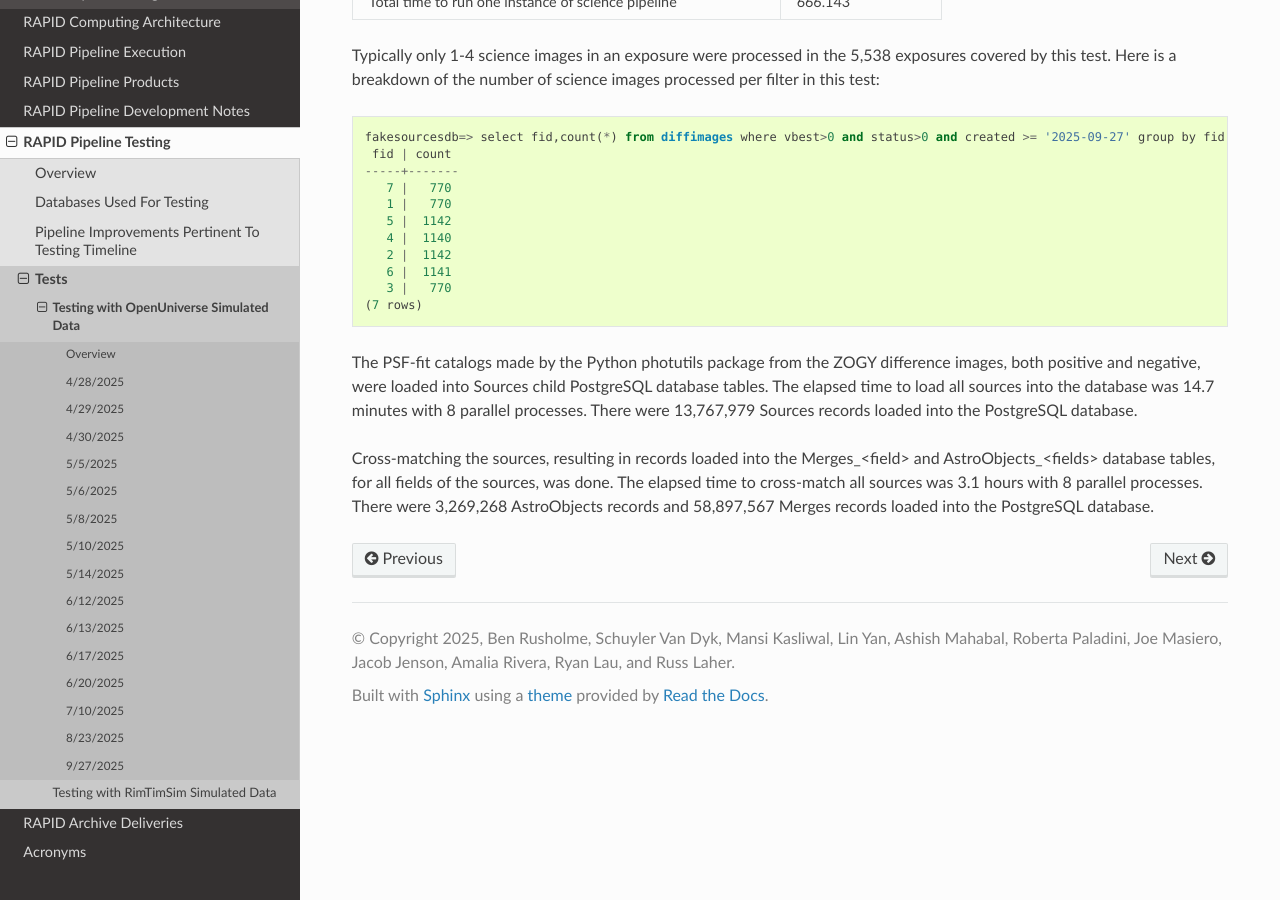
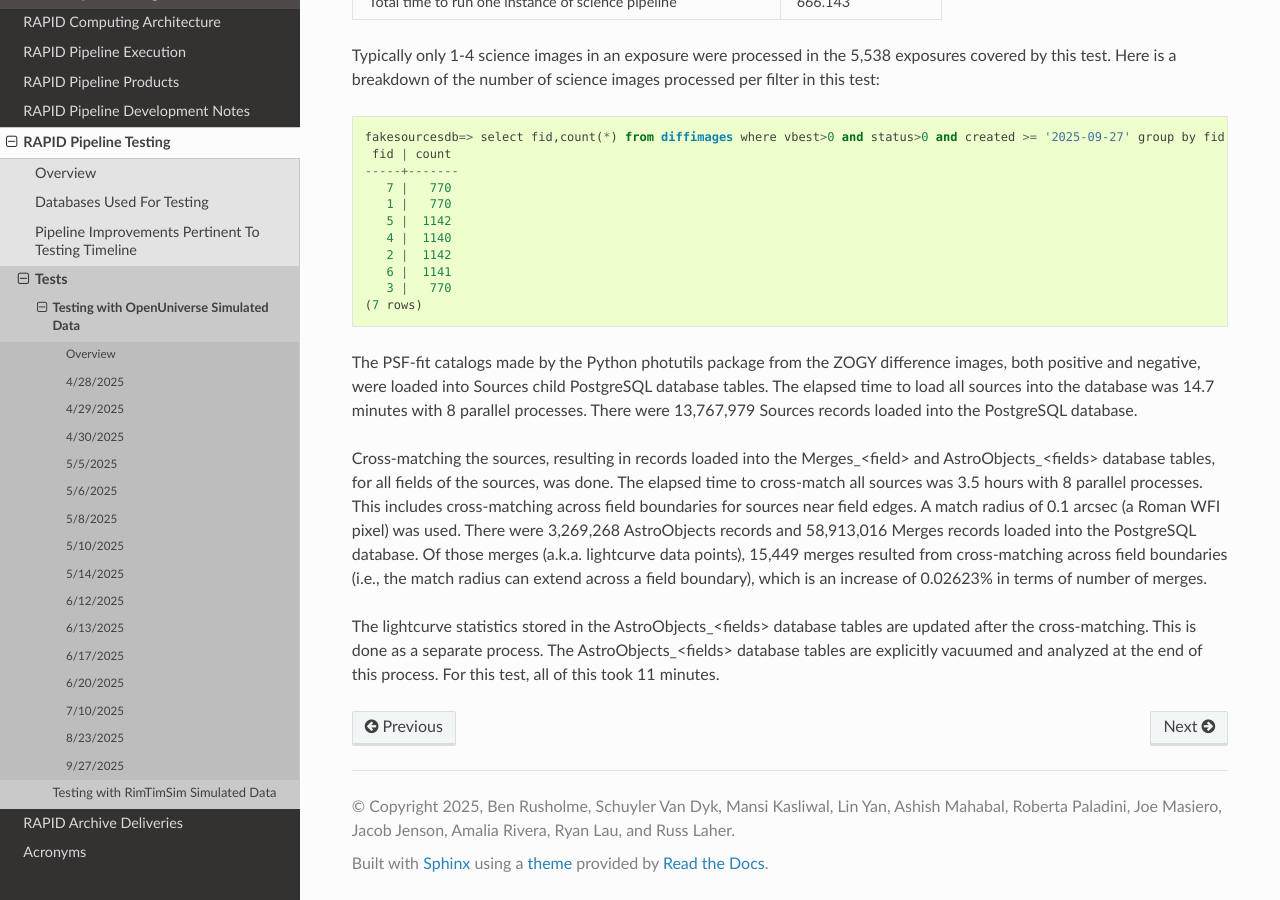
Before and after one commit to Caltech-IPAC/rapid, a Sphinx documentation site: the page built from docs/source/dev/openuniv_tests.rst, in a window 1280 px wide and 900 px high, scrolled down 28206 px. Built offline with Sphinx 7.4.7 and the Read the Docs theme 3.1.0, drawn with Linux system fonts in a browser that asks for light colours; formulas are drawn with MathJax 3.

Commit message:
Updated the 2025-09-27 test description with results pertaining to updating lightcurve statistics.

```diff
--- a/docs/source/dev/openuniv_tests.rst
+++ b/docs/source/dev/openuniv_tests.rst
@@ -1044,6 +1044,15 @@ There were 13,767,979 Sources records loaded into the PostgreSQL database.
 
 Cross-matching the sources, resulting in records loaded into the Merges_<field> and
 AstroObjects_<fields> database tables, for all fields of the sources, was done.
-The elapsed time to cross-match all sources was 3.1 hours with 8 parallel processes.
-There were 3,269,268 AstroObjects records and 58,897,567 Merges records loaded
-into the PostgreSQL database.
+The elapsed time to cross-match all sources was 3.5 hours with 8 parallel processes.
+This includes cross-matching across field boundaries for sources near field edges.
+A match radius of 0.1 arcsec (a Roman WFI pixel) was used.
+There were 3,269,268 AstroObjects records and 58,913,016 Merges records loaded
+into the PostgreSQL database.  Of those merges (a.k.a. lightcurve data points), 15,449 merges
+resulted from cross-matching across field boundaries (i.e., the match radius can extend
+across a field boundary), which is an increase of 0.02623% in terms of number of merges.
+
+The lightcurve statistics stored in the AstroObjects_<fields> database tables are updated after the
+cross-matching.  This is done as a separate process.
+The AstroObjects_<fields> database tables are explicitly vacuumed and analyzed at the end of this process.
+For this test, all of this took 11 minutes.
```
